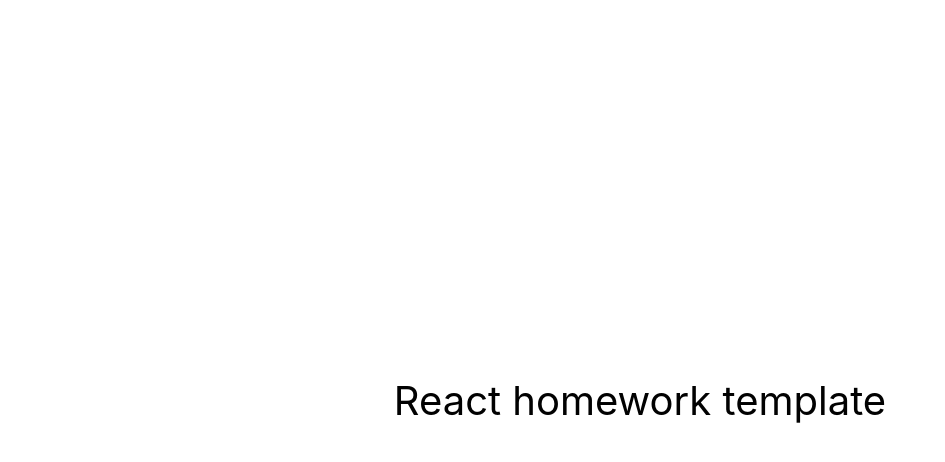
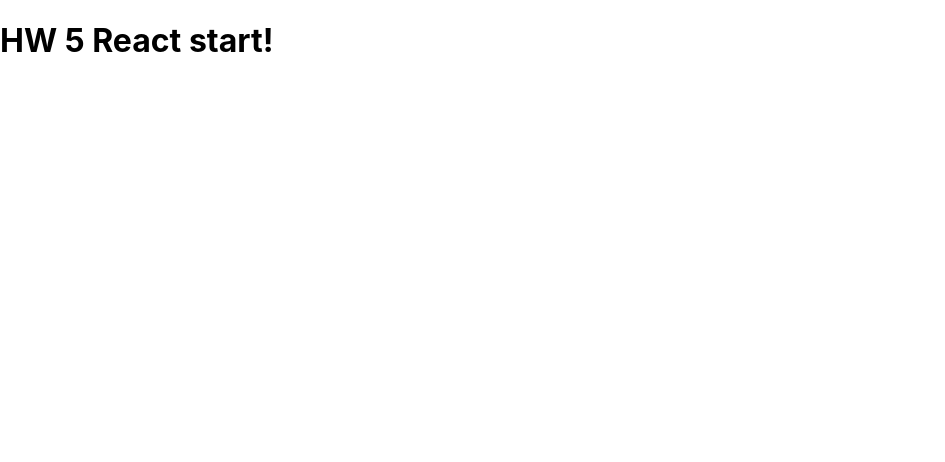
Before and after one commit to RomanZakrenychnyi/goit-react-hw-05-movies, a React (Create React App) app: page / in a window 1280 px wide. Shown: the top 462 px of the page, without its empty margins (0-945 px from the left). Built offline with nearby package versions, Linux system fonts and the light colour scheme.

Commit message:
create repo for hw-5

```diff
--- a/package.json
+++ b/package.json
@@ -2,7 +2,7 @@
   "name": "react-homework-template",
   "version": "0.1.0",
   "private": true,
-  "homepage": "https://goitacademy.github.io/react-homework-template/",
+  "homepage": "https://RomanZakrenychnyi.github.io/goit-react-hw-05-movies/",
   "dependencies": {
     "@testing-library/jest-dom": "^5.16.3",
     "@testing-library/react": "^12.1.4",
--- a/src/components/App.jsx
+++ b/src/components/App.jsx
@@ -1,16 +1,7 @@
 export const App = () => {
   return (
-    <div
-      style={{
-        height: '100vh',
-        display: 'flex',
-        justifyContent: 'center',
-        alignItems: 'center',
-        fontSize: 40,
-        color: '#010101'
-      }}
-    >
-      React homework template
+    <div>
+      <h1>HW 5 React start!</h1>
     </div>
   );
 };
```
